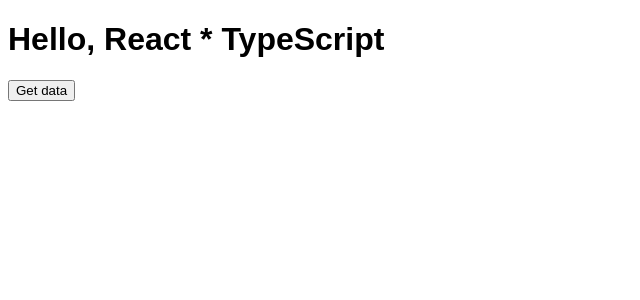
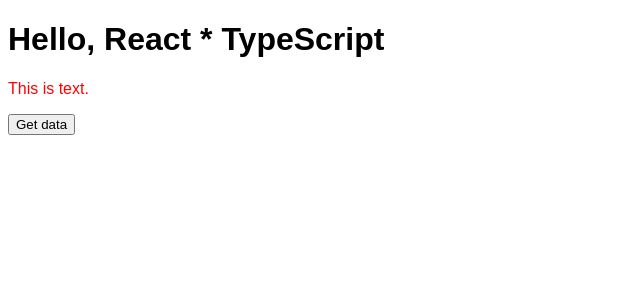
Before and after one commit to k-kudo-hub/react-practice2, a React (Create React App) app in the folder section_10/: page / in a window 1280 px wide. Shown: the top 300 px of the page, without its empty margins (0-640 px from the left). Built offline with nearby package versions, Linux system fonts and the light colour scheme.

Commit message:
Type specification for Function Components.

```diff
--- a/section_10/src/App.tsx
+++ b/section_10/src/App.tsx
@@ -3,6 +3,7 @@ import axios from 'axios';
 import "./styles.css";
 import { Todo } from './Todo';
 import { TodoType } from "./types/todo";
+import { Text } from "./Text";
 
 const App = () => {
   const [todos, setTodos] = useState<Array<TodoType>>([]);
@@ -19,6 +20,10 @@ const App = () => {
   return(
     <div className="App">
       <h1>Hello, React * TypeScript</h1>
+      <Text
+        color="red"
+        fontSize="16px"
+      />
       <button onClick={onClickFetchData}>Get data</button>
       {todos.map((todo) => (
         <Todo key={todo.id} title={todo.title} userId={todo.userId} completed={todo.completed}/>
--- /dev/null
+++ b/section_10/src/Text.tsx
@@ -0,0 +1,11 @@
+import React, { VFC } from 'react';
+
+type Props = {
+  color: string;
+  fontSize: string;
+}
+// Type specification for FC(Function Components)
+export const Text: VFC<Props> = (props) => {
+  const { color, fontSize } = props;
+  return <p style={{ color, fontSize }}>This is text.</p>
+}
--- a/section_10/src/Todo.tsx
+++ b/section_10/src/Todo.tsx
@@ -1,10 +1,8 @@
-import React from 'react'
+import React, { VFC } from 'react'
 import { TodoType } from "./types/todo";
 
-export const Todo = (
-  // "id" is not needed. So, use "Pick" to select other items from the TodoType.
-  props: Omit<TodoType, "id">
-) => {
+// "id" is not needed. So, use "Pick" to select other items from the TodoType.
+export const Todo: VFC<Omit<TodoType, "id">> = (props) => {
   const { title, userId, completed = false } = props;
   const completeMark = completed ? "[x]" : "[ ]";
   return <p>{`${completeMark} ${title}(USER ID: ${userId})`}</p>
```
